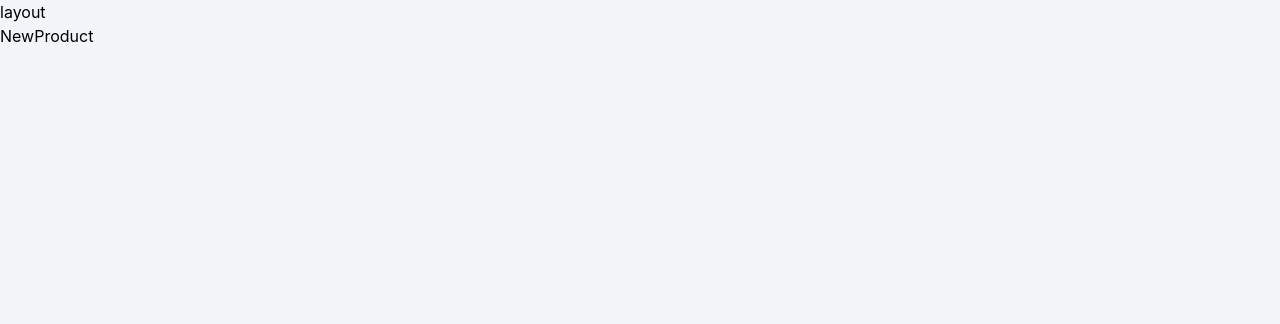
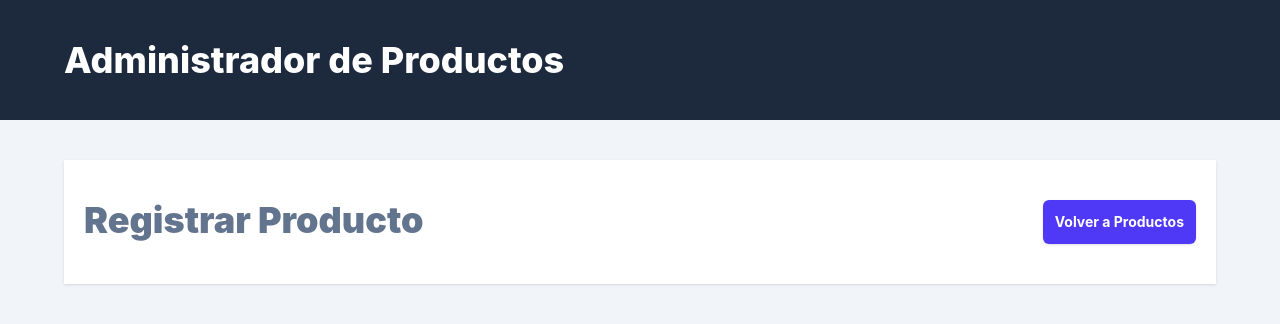
Before and after one commit to AntonioC003/front_adm_products-ts, a React (Vite) app: page /productos/nuevo in a window 1280 px wide. Shown: the top 324 px of the page. Built offline with nearby package versions, Linux system fonts and the light colour scheme.

Commit message:
Creando el layout principal y routing entre paginas

```diff
--- a/src/layouts/Layout.tsx
+++ b/src/layouts/Layout.tsx
@@ -3,9 +3,17 @@
 export default function Layout() {
   return (
     <>
-      <div>layout</div>
+      <header className="bg-slate-800">
+        <div className="mx-auto max-w-6xl py-10">
+          <h1 className="text-4xl font-extrabold text-white">
+            Administrador de Productos
+          </h1>
+        </div>
+      </header>
+      <main className="mt-10 mx-auto max-w-6xl py-10 bg-white shadow ">
+        <Outlet/>
 
-      <Outlet/>
+      </main>
     </>
   )
 }
--- a/src/views/NewProduct.tsx
+++ b/src/views/NewProduct.tsx
@@ -1,6 +1,15 @@
+import { Link } from "react-router-dom";
 
 export default function NewProduct() {
   return (
-    <div>NewProduct</div>
+    <>
+      <div className="flex justify-between mx-5">
+        <h2 className="text-4xl font-black text-slate-500">Registrar Producto</h2>
+        <Link
+          to="/"
+          className="rounded-md bg-indigo-600 p-3 text-sm font-bold text-white shadow-sm hover:bg-indigo-500 "
+          >Volver a Productos</Link>
+      </div>
+    </>
   )
 }
--- a/src/views/Products.tsx
+++ b/src/views/Products.tsx
@@ -1,6 +1,15 @@
+import { Link } from "react-router-dom"
 
 export default function Products() {
   return (
-    <div>Products</div>
+    <>
+      <div className="flex justify-between mx-5">
+        <h2 className="text-4xl font-black text-slate-500">Productos</h2>
+        <Link
+          to="productos/nuevo"
+          className="rounded-md bg-indigo-600 p-3 text-sm font-bold text-white shadow-sm hover:bg-indigo-500 "
+          >Agregar Producto</Link>
+      </div>
+    </>
   )
 }
```
